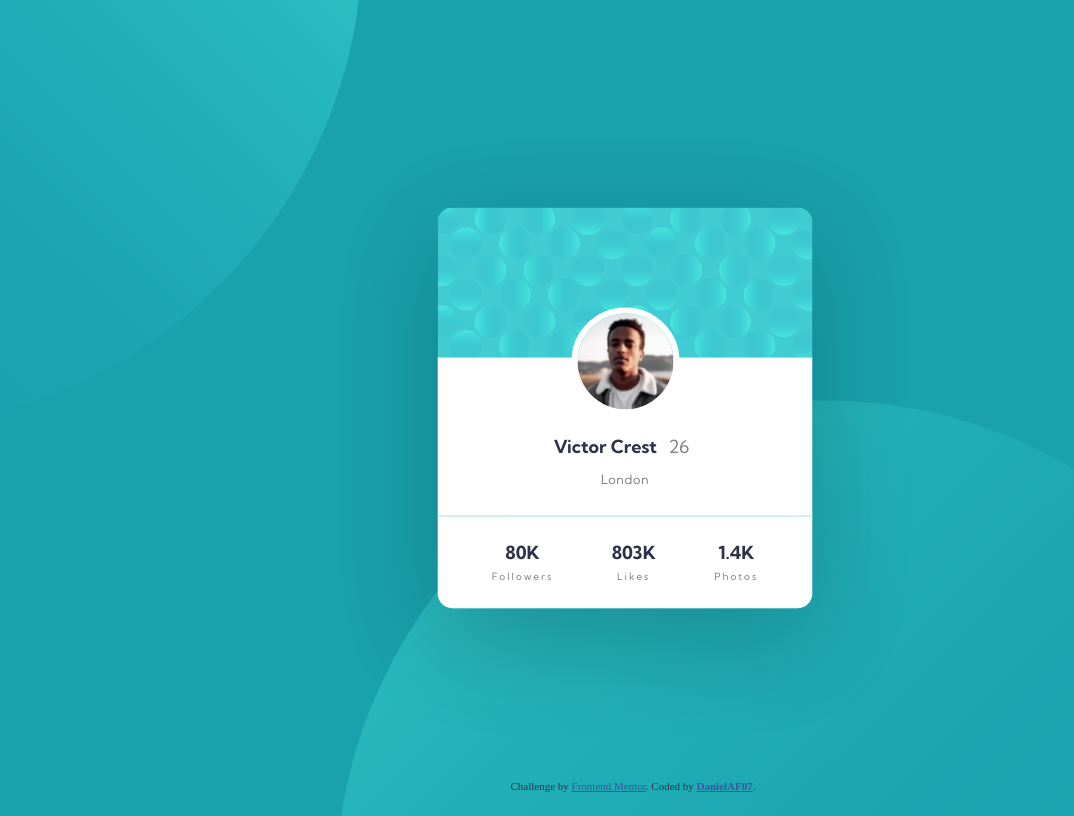
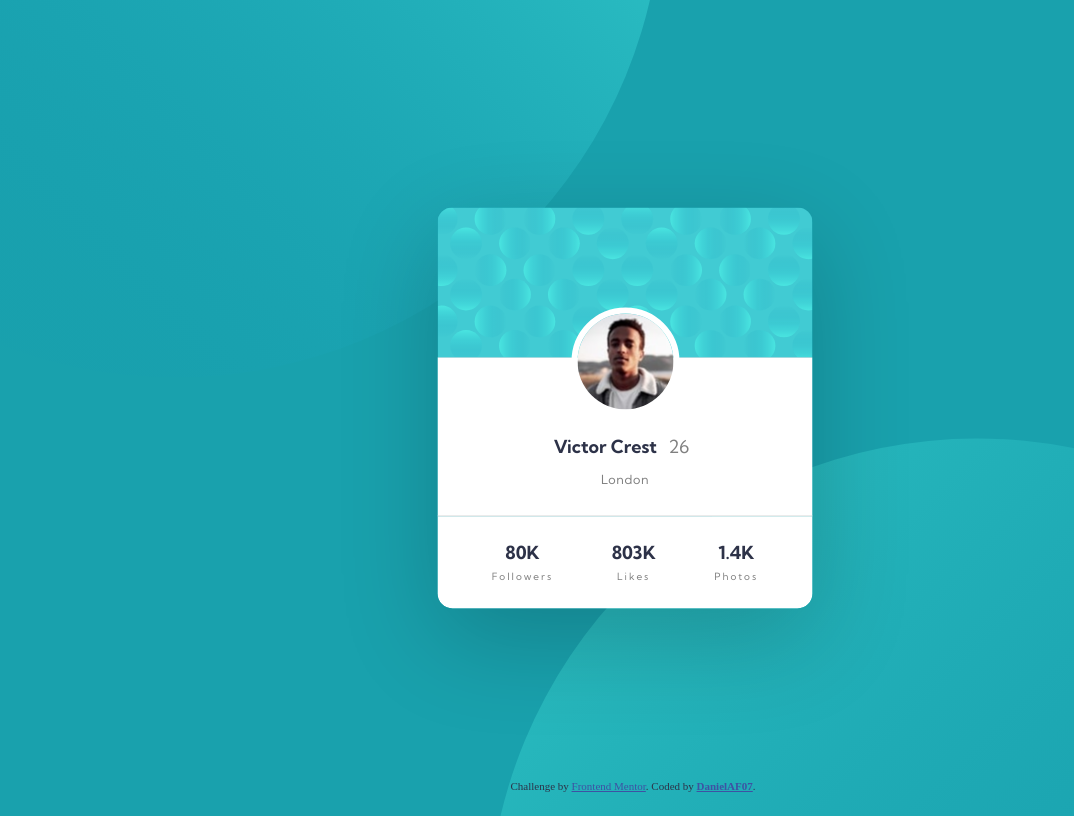
Before and after one commit to DanielAF07/profile-card-component, a plain HTML site: page index.html in a window 1280 px wide. Shown: the whole page, without its empty margins (15-1089 px from the left). Drawn offline with Linux system fonts and the light colour scheme.

Commit message:
background fixed

```diff
--- a/static/css/style.css
+++ b/static/css/style.css
@@ -1,10 +1,9 @@
 @import url('https://fonts.googleapis.com/css2?family=Kumbh+Sans:wght@300;400;700&display=swap');
 
 body {
-    background: #19A1AD;
-    background-image: url(/images/bg-pattern-top.svg), url(/images/bg-pattern-bottom.svg);
-    background-repeat: no-repeat;
-    background-position: -600px -550px, 350px 400px;
+
+    background: url("/images/bg-pattern-top.svg") top -600px left -300px no-repeat fixed, url("/images/bg-pattern-bottom.svg") bottom -600px right -200px no-repeat fixed;
+    background-color: #19A1AD;
     color: hsl(229, 23%, 23%);
     overflow-y: hidden;
 }
```
